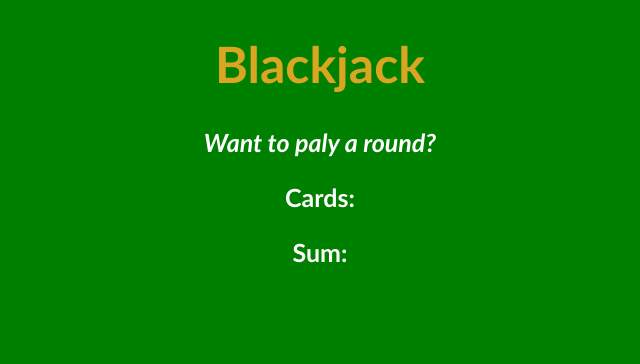
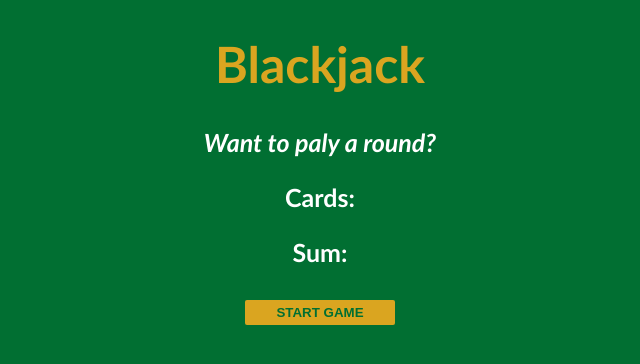
Before and after one commit to ianjosephjones/BlackJack-Game, a plain HTML site: page index.html in a window 1280 px wide. Shown: the whole page, without its empty margins (320-960 px from the left). Drawn offline with Linux system fonts and the light colour scheme.

Commit message:
Added start game button css, html & JS

```diff
--- a/index.css
+++ b/index.css
@@ -1,7 +1,7 @@
 body {
 	font-family: 'Trebuchet MS', 'Lucida Sans Unicode', 'Lucida Grande',
 		'Lucida Sans', Arial, sans-serif;
-	background-color: green;
+	background-color: #016f32;
 	color: white;
 	text-align: center;
 	font-size: 25px;
@@ -15,3 +15,14 @@ h1 {
 #message-el {
 	font-style: italic;
 }
+
+button {
+	color: #016f32;
+	width: 150px;
+	background-color: goldenrod;
+	padding-top: 5px;
+	padding-bottom: 5px;
+	font-weight: bold;
+	border: none;
+	border-radius: 2px;
+}
--- a/index.html
+++ b/index.html
@@ -1,17 +1,18 @@
 <!DOCTYPE html>
 <html lang="en">
 	<head>
-    <meta charset="UTF-8">
-    <meta http-equiv="X-UA-Compatible" content="IE=edge">
-    <meta name="viewport" content="width=device-width, initial-scale=1.0">
+		<meta charset="UTF-8" />
+		<meta http-equiv="X-UA-Compatible" content="IE=edge" />
+		<meta name="viewport" content="width=device-width, initial-scale=1.0" />
 		<title>Blackjack</title>
-    <link rel="stylesheet" href="index.css">
+		<link rel="stylesheet" href="index.css" />
 	</head>
 	<body>
 		<h1>Blackjack</h1>
 		<p id="message-el">Want to paly a round?</p>
 		<p>Cards:</p>
 		<p>Sum:</p>
+		<button onclick="startGame()">START GAME</button>
 		<script src="index.js"></script>
 	</body>
 </html>
--- a/index.js
+++ b/index.js
@@ -8,6 +8,8 @@ let hasBlackjack = false;
 let isAlive = true;
 // create meassage to inform the person if they won or lost
 let message = '';
+// Create startGame() function
+function startGame() {
 	// create if/else statements
 	if (sum <= 21) {
 		message = 'Do you a want to draw a new card?';
@@ -18,4 +20,6 @@ if (sum <= 21) {
 		message = "You're out of the game!";
 		isAlive = false;
 	}
+	console.log(message);
+}
 // print to the HTML
```
Lines whose indentation alone changed are shown as unchanged.
